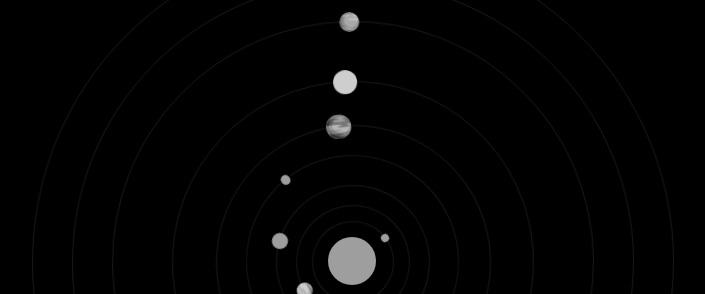
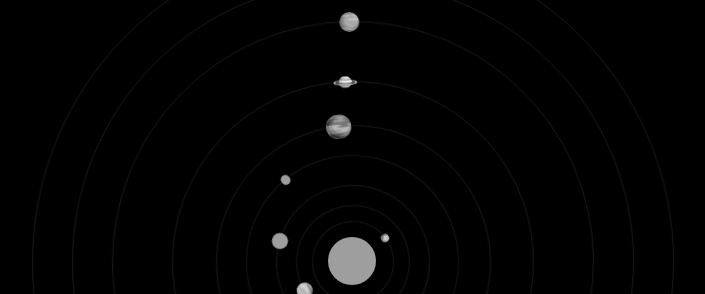
Before and after one commit to SpaceHackTeam/scolarsystem-app, a React (Create React App) app: page / in a window 1280 px wide. Shown: the part 139-433 px from the top of the page, without its empty margins (288-993 px from the left). Built offline with nearby package versions, Linux system fonts and the light colour scheme; grey boxes are pictures that could not be loaded.

Commit message:
added planets

```diff
--- a/src/assets/stylesheets/SolarSystem.css
+++ b/src/assets/stylesheets/SolarSystem.css
@@ -90,7 +90,7 @@
 }
 .mercure {
     background-color: cyan;
-    background-image: url(../img/Terre.png)
+    background-image: url(../img/Mercure.png)
 }
 
 /* VENUS */
@@ -210,8 +210,8 @@
 }
 
 .saturne {
-    background-color: pink;
-    background-image: url()
+    background-color: rgba(0, 0, 0, 0);
+    background-image: url(../img/Saturne.png);
 }
 
 /* URANUS */
```
Also changed, not shown: src/assets/img/Mercure.png (added), src/assets/img/Saturne.png (added).
